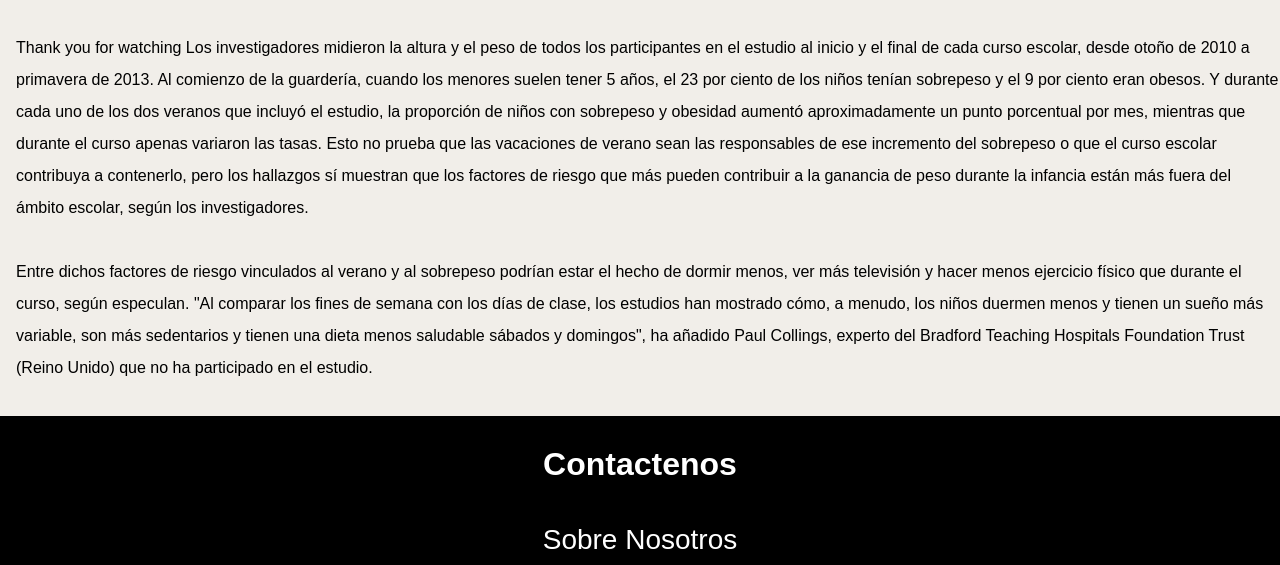
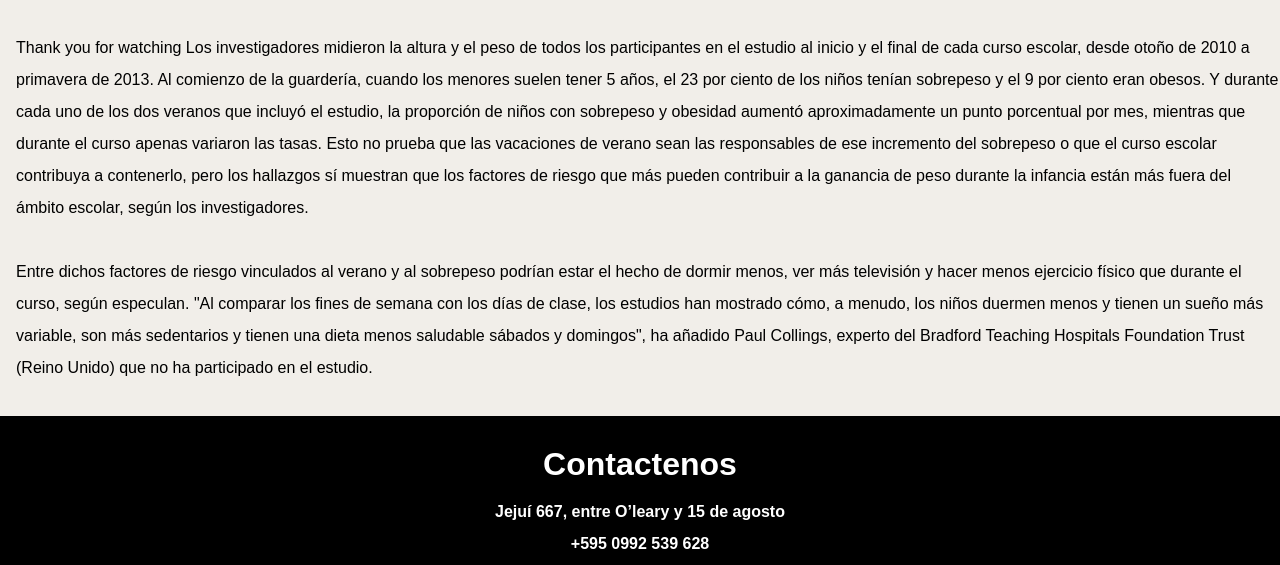
Before and after one commit to ZONALIMENTARIA/-, a plain HTML site: page noticia5.html in a window 1280 px wide. Shown: the part 636-1201 px from the top of the page. Drawn offline with Linux system fonts and the light colour scheme.

Commit message:
Update noticia5.html

```diff
--- a/noticia5.html
+++ b/noticia5.html
@@ -72,6 +72,8 @@
             <!----CONTACTOS---->
 		<div class="contactenos">
 			<h1>Contactenos</h1>
+			<h6>Jejuí 667, entre O’leary y 15 de agosto</h6>
+			<h6>+595 0992 539 628</h6>
 			<div class="sub-contactenos">
 				<div class="sobre-nosotros">
 					<a href="nosotros.html"><p>Sobre Nosotros</p></a>
```
